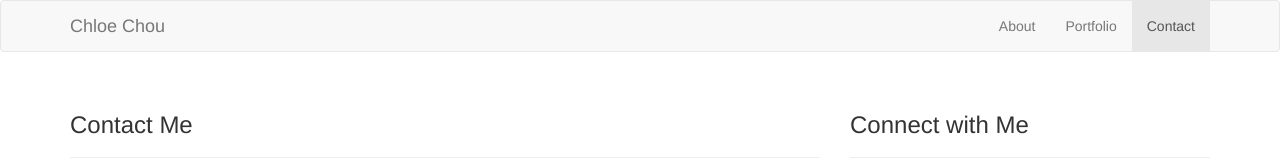
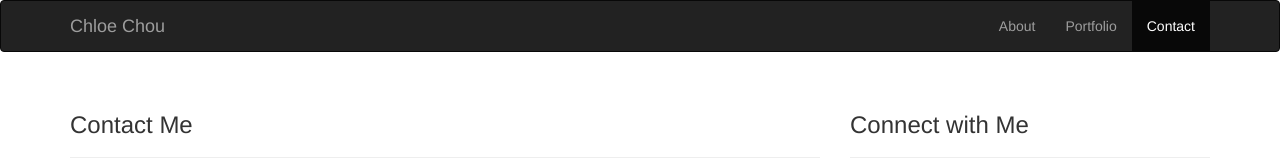
Before and after one commit to chloechoudesign/Bootstrap-Portfolio, a plain HTML site: page contact.html in a window 1280 px wide. Shown: the top 160 px of the page. Drawn offline with nearby package versions, Linux system fonts and the light colour scheme.

Commit message:
Add js to the files

```diff
--- a/contact.html
+++ b/contact.html
@@ -6,12 +6,15 @@
 
     <link rel="stylesheet" href="https://maxcdn.bootstrapcdn.com/bootstrap/3.3.7/css/bootstrap.min.css">
     <link rel="stylesheet" type="text/css" href="assets/css/sticky-footer.css">
+
+    <script src="https://ajax.googleapis.com/ajax/libs/jquery/1.12.4/jquery.min.js"></script>
+    <script src="https://maxcdn.bootstrapcdn.com/bootstrap/3.3.7/js/bootstrap.min.js" integrity="sha384-Tc5IQib027qvyjSMfHjOMaLkfuWVxZxUPnCJA7l2mCWNIpG9mGCD8wGNIcPD7Txa" crossorigin="anonymous"></script>
 </head>
 
 <body>
 
 <!-- navbar -->
-<nav class="navbar navbar-default">
+<nav class="navbar navbar-inverse">
   <div class="container">
     <div class="navbar-header">
       <button type="button" class="navbar-toggle collapsed" data-toggle="collapse" data-target="#bs-example-navbar-collapse-1" aria-expanded="false">
```
Also changed, not shown: index.html (+4 -1 lines), portfolio.html (+4 -1 lines).
